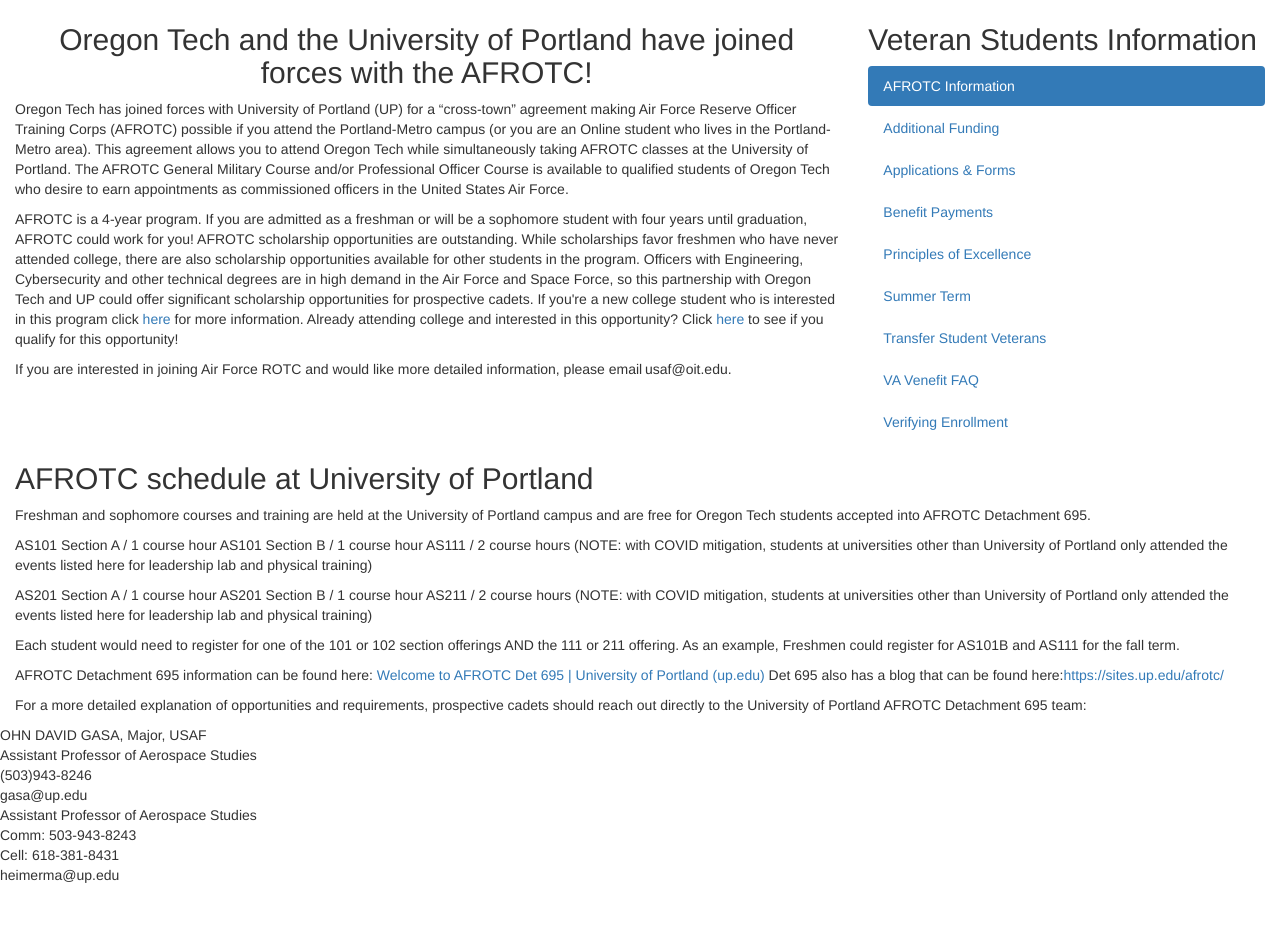
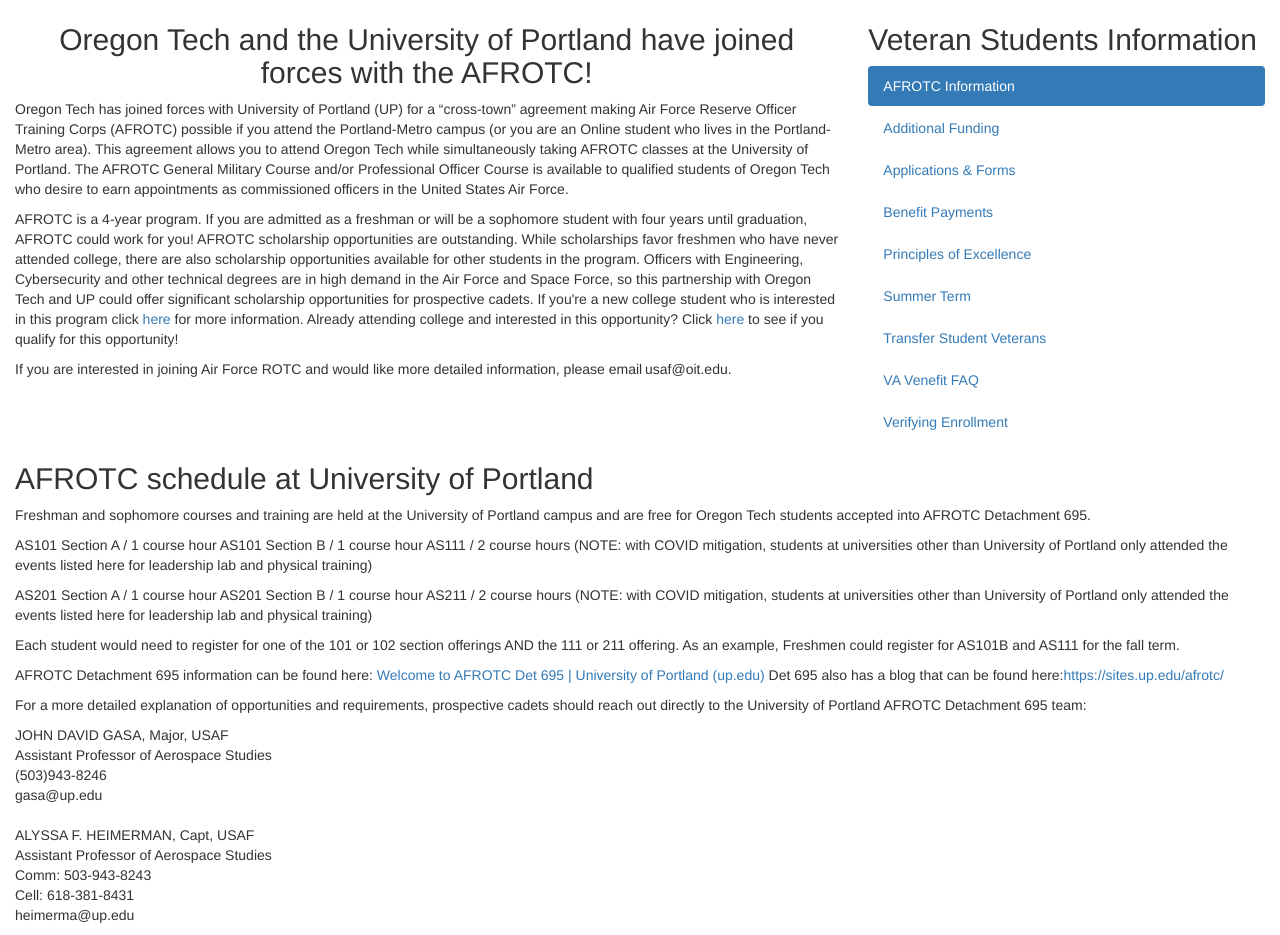
Before and after one commit to cody4765/cody4765.github.io, a plain HTML site: page index.html in a window 1280 px wide. Shown: the part 517-1452 px from the top of the page. Before the commit the page ends 1412 px from the top, so only its background shows below. Drawn offline with nearby package versions, Linux system fonts and the light colour scheme.

Commit message:
content fix three

```diff
--- a/index.html
+++ b/index.html
@@ -102,16 +102,18 @@
                 <p>AFROTC Detachment 695 information can be found here:<a href="https://www.up.edu/afrotc/" target="_blank"> Welcome to AFROTC Det 695 | University of
                   Portland (up.edu)</a> Det 695 also has a blog that can be found here:<a href="https://sites.up.edu/afrotc/" target="_blank">https://sites.up.edu/afrotc/</a></p>
                   <p>For a more detailed explanation of opportunities and requirements, prospective cadets should reach
-                  out directly to the University of Portland AFROTC Detachment 695 team:</p></div>
-                  <p>OHN DAVID GASA, Major, USAF <br>
+                  out directly to the University of Portland AFROTC Detachment 695 team:</p>
+                <p>JOHN DAVID GASA, Major, USAF<br>
                   Assistant Professor of Aerospace Studies<br>
                   (503)943-8246<br>
                   gasa@up.edu<br>
-
+<br>
+                  ALYSSA F. HEIMERMAN, Capt, USAF<br>
                   Assistant Professor of Aerospace Studies<br>
                   Comm: 503-943-8243<br>
                   Cell: 618-381-8431<br>
                   heimerma@up.edu</p>
+                </div>
   </div>
 </div>
 </div>
```
